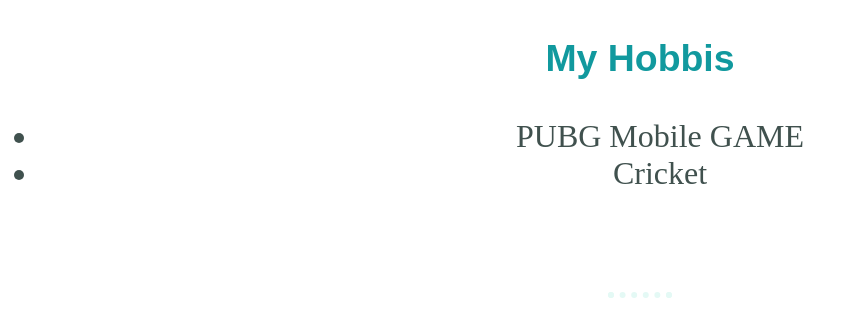
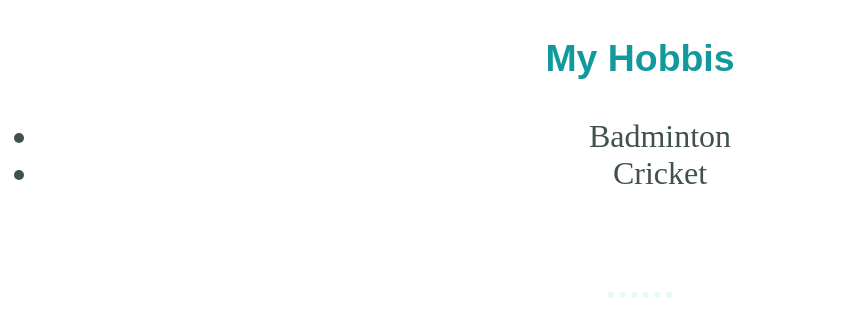
Before and after one commit to bluewholepk/my-profile, a plain HTML site: page hobbis.html in a window 1280 px wide. Shown: the whole page, without its empty margins (0-852 px from the left). Drawn offline with Linux system fonts and the light colour scheme.

Commit message:
Update hobbis.html

```diff
--- a/hobbis.html
+++ b/hobbis.html
@@ -9,7 +9,7 @@
   <body >
     <h3>My Hobbis</h3>
     <ul>
-      <li>PUBG Mobile GAME</li>
+      <li>Badminton</li>
       <li>Cricket</li>
     </ul>
     <hr>
```
